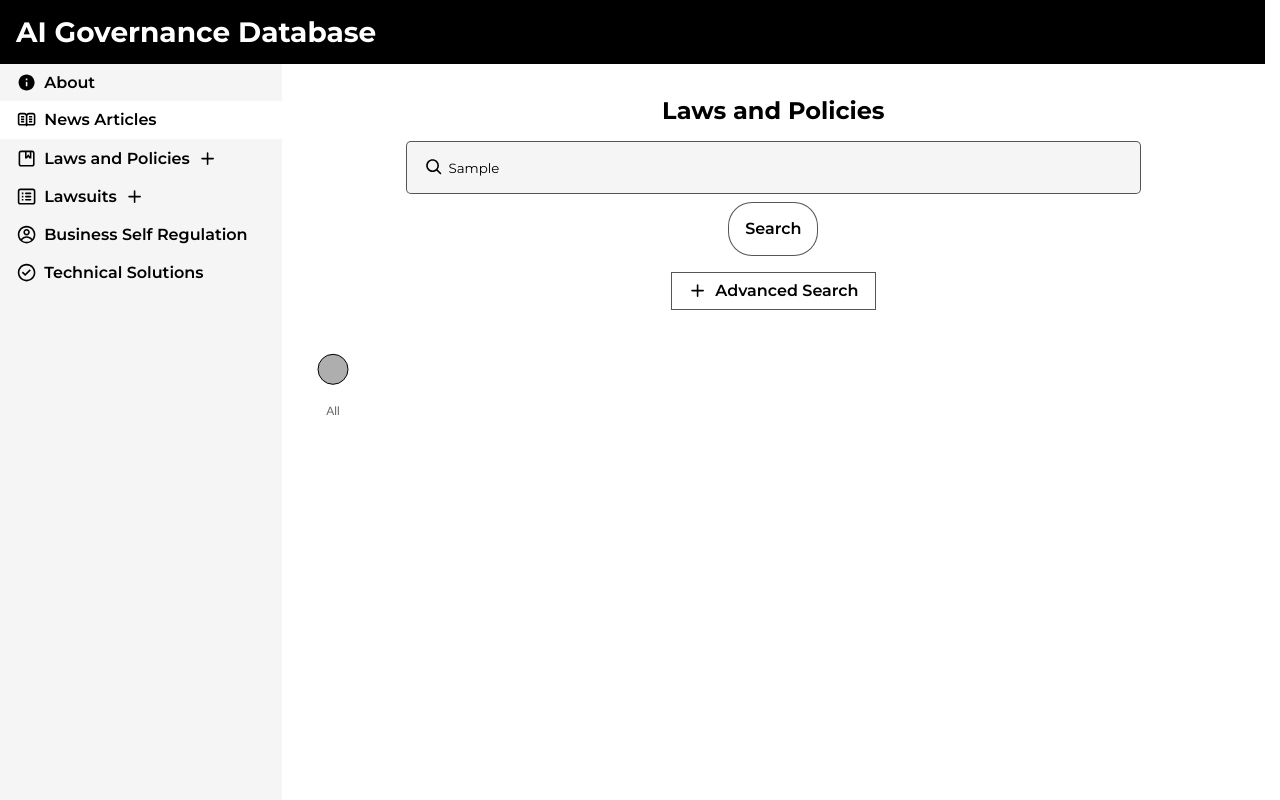
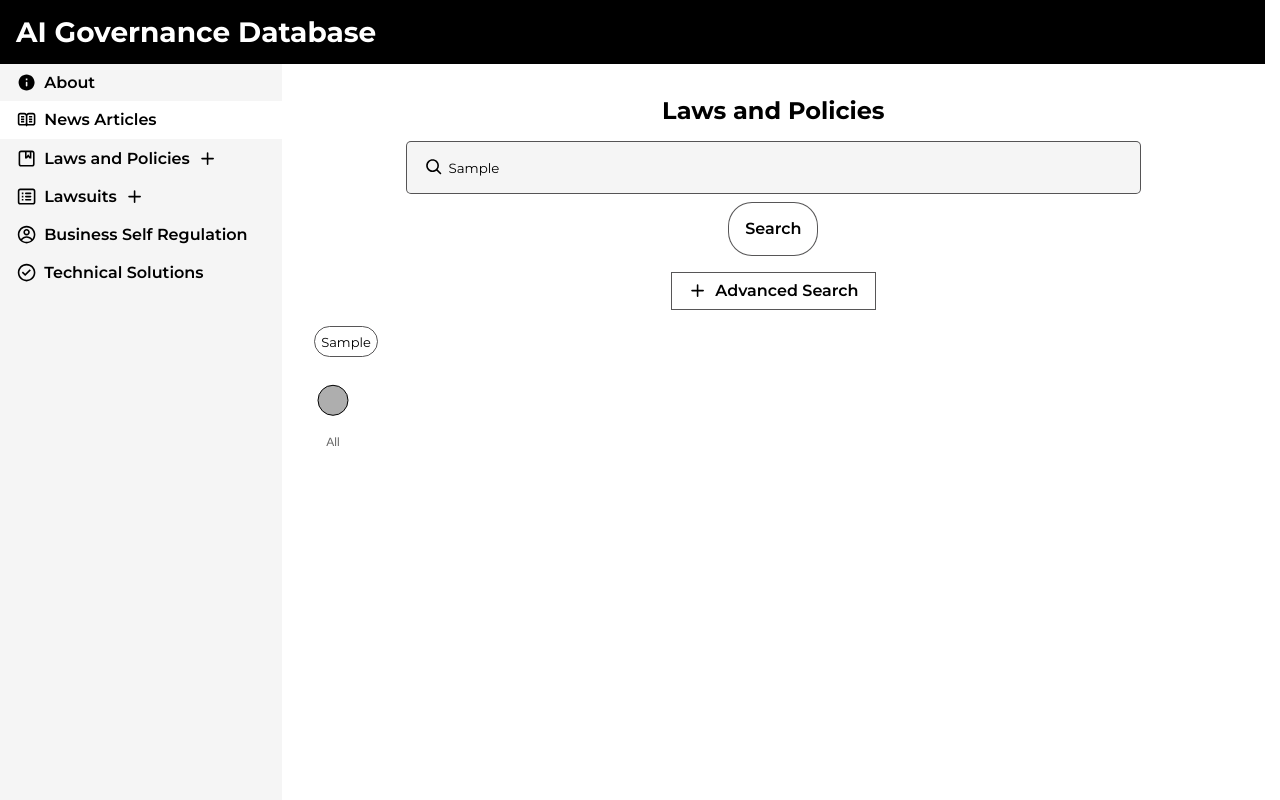
Before and after one commit to technology-ethics-initiative/ai-governance-database, a React (Vite) app: page /#/laws-and-policies in a window 1280 px wide. Both pictures are taken after typing "Sample" into the empty fields and a click on the button "Search". Shown: the top 800 px of the page. Built offline with nearby package versions, Linux system fonts and the light colour scheme.

Commit message:
adds filter tags

```diff
--- a/src/Components/SearchContent.jsx
+++ b/src/Components/SearchContent.jsx
@@ -4,8 +4,9 @@ import { MinusIcon, PlusIcon, SearchIcon } from "../Components/Icons";
 import TimelineChart from "../Components/TimelineChart";
 
 export default function SearchContent(searchProps) {
-  const { news } = searchProps;
+  const { news, term } = searchProps;
   const [newsResults, setNewsResults] = useState(news);   // news articles resulting from search
+  const [terms, setTerms] = useState(term ? [term,] : []);
   const [filterDrop, setFilterDrop] = useState(false);  // state (visible or hidden) of 'Advanced Search' menu
   const [showTitleB, setShowTitleB] = useState({
     And: false,
@@ -181,9 +182,36 @@ export default function SearchContent(searchProps) {
     return resultArticles;
   };
 
+  function updateTerms() { // updates
+    let tempTerms = term ? [term, ] : [];
+    let titleA = document.getElementById("titleInputA").value;
+    if(titleA) { tempTerms.push(titleA); }
+
+    if(filterDrop) {
+      let titleB = document.getElementById("titleInputB").value;
+      if(titleB) { tempTerms.push(titleB); }
+
+      let regionA = document.getElementById("regionInputA").value;
+      if(regionA) { tempTerms.push(regionA); }
+      let regionB = document.getElementById("regionInputB").value;
+      if(regionB) { tempTerms.push(regionB); }
+
+      let companyA = document.getElementById("companyInputA").value;
+      if(companyA) { tempTerms.push(companyA); }
+      let companyB = document.getElementById("companyInputB").value;
+      if(companyB) { tempTerms.push(companyB); }
+
+      let conceptA = document.getElementById("conceptInputA").value;
+      if(conceptA) { tempTerms.push(conceptA); }
+      let conceptB = document.getElementById("conceptInputB").value;
+      if(conceptB) { tempTerms.push(conceptB); }
+    }
+
+    setTerms(tempTerms);
+  }
+
   function updateResults(articles) {
     const resultArticles = searchNews(articles);  // get search results
-
 
     // update
     let newDict = toDict(resultArticles);
@@ -193,6 +221,8 @@ export default function SearchContent(searchProps) {
     setYearLabels(newLabels);
     setYear(newYear);
     setFilteredNews(newDict[newYear]);
+
+    updateTerms();
   }
 
   useEffect(() => {   // handles update of news by general tab pages
@@ -316,6 +346,11 @@ export default function SearchContent(searchProps) {
           </button>
         </div>
 
+        <div className={styles.tagContainer}>
+          {terms.map((term) => (
+            <div className={styles.tag} key={term}>{term}</div>
+          ))}
+        </div>
         <section className={styles.chartContainer + " " + (newsResults ? "" : "hidden")}>
           <TimelineChart data={chartData} clickHandle={handleClick} />
         </section>
--- a/src/Components/SearchContent.module.css
+++ b/src/Components/SearchContent.module.css
@@ -50,6 +50,23 @@ button:active {
 
 button.hidden, .searchBar.hidden, .chartContainer.hidden {
   display: none;
+}
+
+.tagContainer {
+  width: 100%;
+  display: flex;
+  flex-direction: row;
+  flex-wrap: wrap;
+  justify-content: start;
+  gap: 1em;
+}
+
+.tag {
+  width: fit-content;
+  padding: 0.5em;
+  font-size: small;
+  border: 1px solid var(--cr-light-black);
+  border-radius: 5em;
 }
 
 .chartContainer {
```
